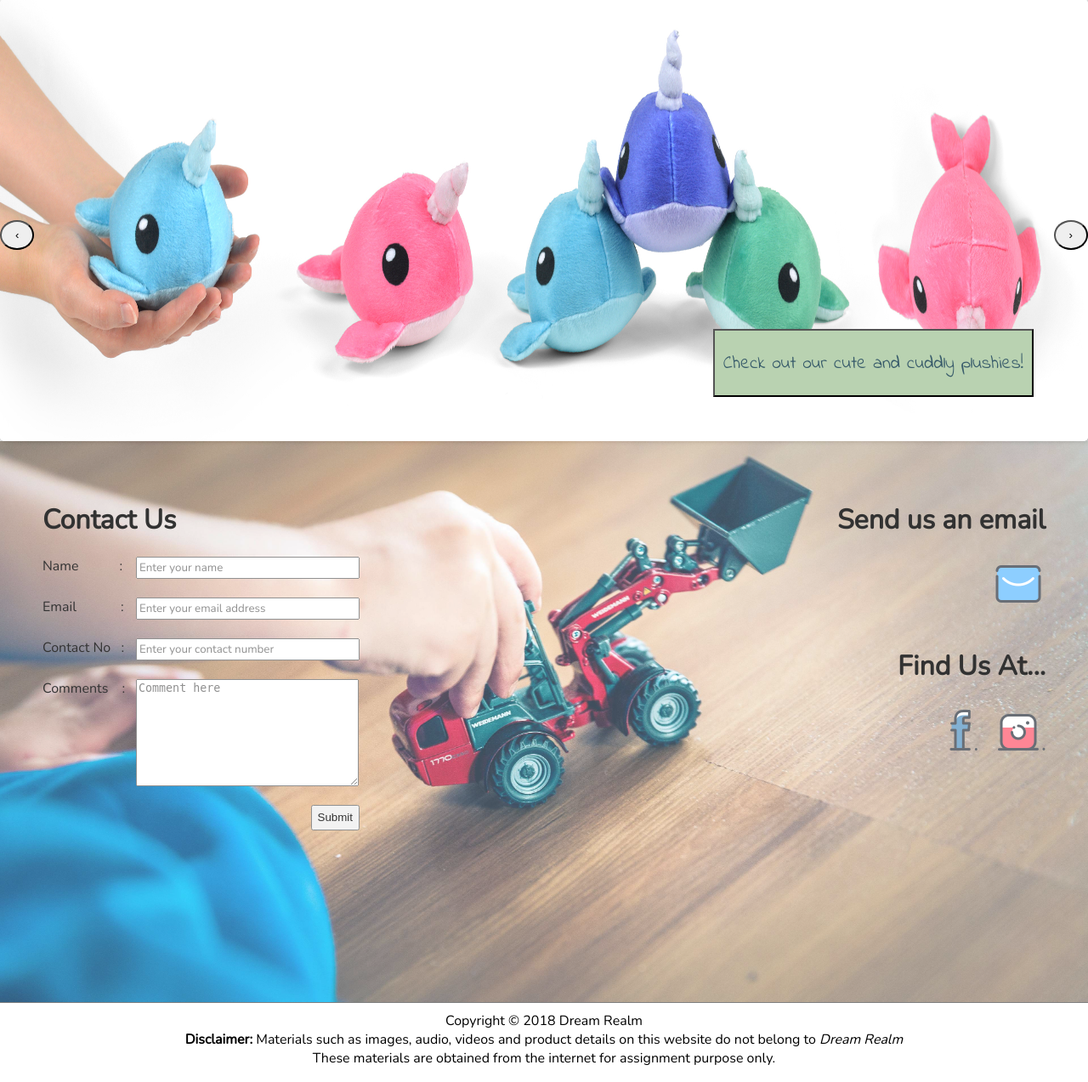
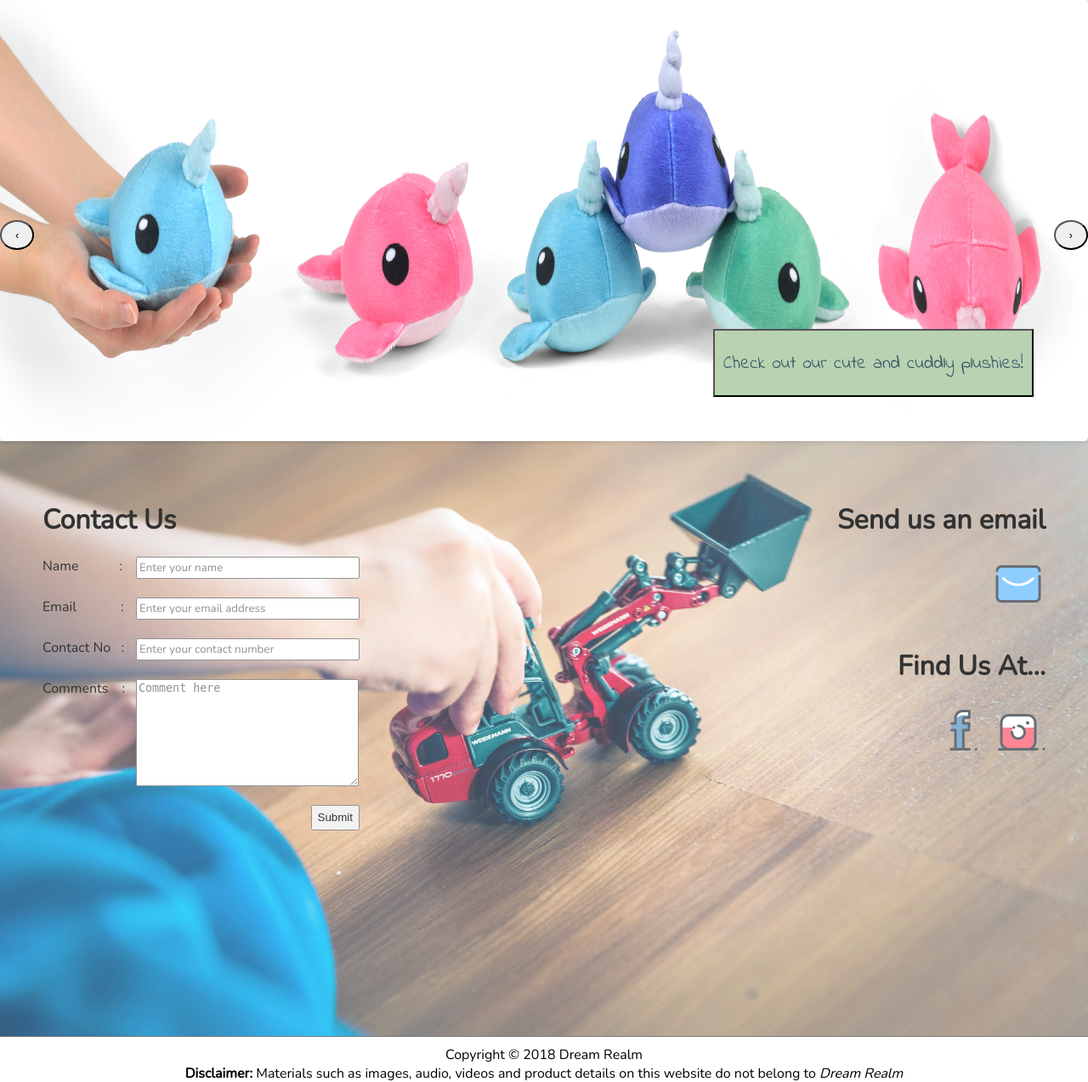
Before and after one commit to mqkoh/toystore, a PHP site: page / in a window 1280 px wide. Shown: the part 862-2135 px from the top of the page at 85% size. Run offline with PHP 8.4, Linux system fonts and the light colour scheme; some web fonts are replaced.

Commit message:
Edit contact

```diff
--- a/style.css
+++ b/style.css
@@ -41,7 +41,7 @@ footer{
 }
 
 .contactus {
-	height: 70vh;
+	height: 75vh;
 	text-align: justify;
 	background-image: url("images/background2.jpg");
 	opacity: 0.8;
```
